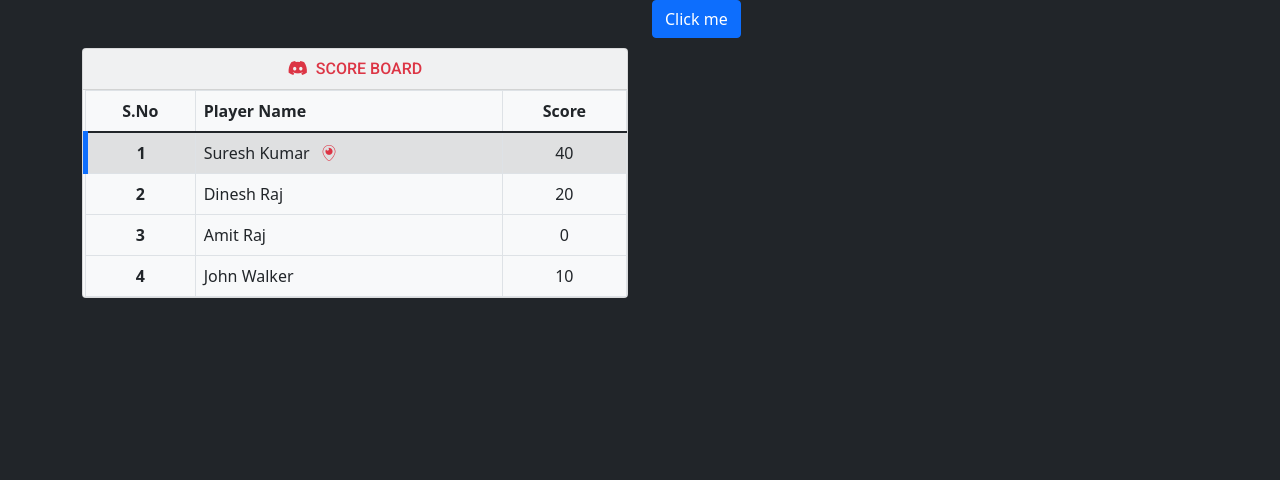
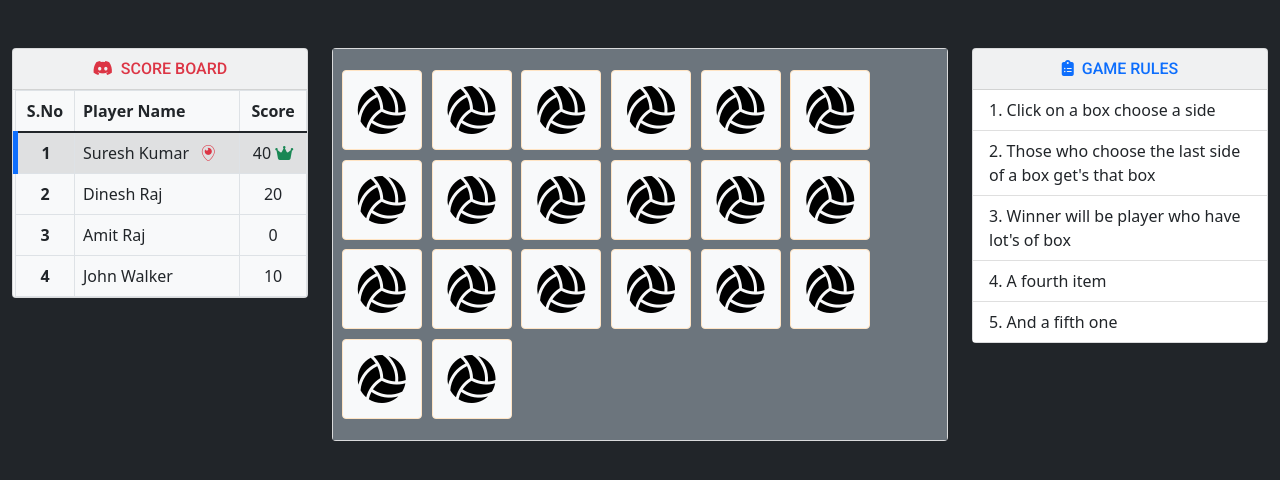
Before and after one commit to Suresh-Kumar-A/connect-dots-game, an Angular app: page /new-game in a window 1280 px wide. Shown: the top 480 px of the page. Built offline with nearby package versions, Linux system fonts and the light colour scheme.

Commit message:
day 2 mid commit

```diff
--- a/src/app/components/new-game/new-game.component.html
+++ b/src/app/components/new-game/new-game.component.html
@@ -1,16 +1,12 @@
-<div class="container">
+<div class="container-fluid">
     <div class="row">
-        <div class="col" id="score-board-col">
+        <div class="col-3" id="score-board-col">
             <div class="card mt-5 tex-dark bg-light" id="score-board-card">
                 <div class="card-header custom-font text-uppercase text-center text-danger">
                     <i class="fab fa-discord"></i>
                     <span class="custom-ml-1">Score Board</span>
                 </div>
                 <div class="card-body p-0">
-                    <!-- <ul class="list-group list-group-flush">
-                        <li class="list-group-item fw-bold" *ngFor="let player of playerList; index as i">
-                            {{i+1}}. {{player.name}} - {{player.score}}</li>
-                    </ul> -->
                     <table class="mb-0 table table-bordered table-hover">
                         <thead>
                             <tr>
@@ -23,21 +19,48 @@
                             <tr *ngFor="let player of playerList; index as i"
                                 [class]="{'active-user': count===i, 'table-active': count===i}">
                                 <th scope="row" class="text-center">{{i+1}}</th>
-                                <td>{{player.name}} <i class="fab fa-periscope custom-ml-1 text-danger" *ngIf="count===i"></i></td>
-                                <td class="text-center">{{player.score}}</td>
+                                <td>{{player.name}} <i class="fab fa-periscope custom-ml-1 text-danger"
+                                        *ngIf="count===i"></i></td>
+                                <td class="text-center">
+                                    {{player.score}}
+                                    <i class="fas fa-crown text-success" *ngIf="player.score===highScore"></i>
+                                </td>
                             </tr>
                         </tbody>
                     </table>
                 </div>
             </div>
         </div>
-        <div class="col" id="player-arena-col">
-            <button class="btn btn-primary" (click)="changeUser()">Click me</button>
-        </div>
-        <!-- <div class="col-3" id="rules-col">
-            <div class="card mt-5" id="score-board-card">
+        <div class="col-6" id="player-arena-col">
+            <div class="card mt-5 tex-dark bg-light">
+                <div class="card-body bg-secondary">
+                    <div class="row">
+                        <button type="button" class="btn btn-light button_custom" (click)="showOptionsPopup()"
+                            *ngFor="let box of boxList; index as i">
+                            <i class="fas fa-3x fa-volleyball-ball"></i>
+                        </button>
+                    </div>
+
+                </div>
 
             </div>
-        </div> -->
+        </div>
+        <div class="col-3" id="game-rules-col">
+            <div class="card mt-5 tex-dark bg-light" id="game-rules-card">
+                <div class="card-header custom-font text-uppercase text-center text-primary">
+                    <i class="fas fa-clipboard-list"></i>
+                    <span class="custom-ml-1">Game Rules</span>
+                </div>
+                <div class="card-body p-0">
+                    <ul class="list-group list-group-numbered list-group-flush">
+                        <li class="list-group-item">Click on a box choose a side</li>
+                        <li class="list-group-item">Those who choose the last side of a box get's that box</li>
+                        <li class="list-group-item">Winner will be player who have lot's of box</li>
+                        <li class="list-group-item">A fourth item</li>
+                        <li class="list-group-item">And a fifth one</li>
+                    </ul>
+                </div>
+            </div>
+        </div>
     </div>
 </div>
--- a/src/app/components/new-game/new-game.component.scss
+++ b/src/app/components/new-game/new-game.component.scss
@@ -10,3 +10,10 @@
     border-left-width: 0.35rem;
     border-left-color: #0d6efd;
 }
+
+.button_custom {
+    height: 80px;
+    width: 80px;
+    margin: 0.8%;
+    border-color: bisque;
+}
--- a/src/app/components/new-game/new-game.component.ts
+++ b/src/app/components/new-game/new-game.component.ts
@@ -1,5 +1,6 @@
 import { Component, OnInit } from '@angular/core';
 import { User } from 'src/app/_model/user';
+import swal from 'sweetalert';
 
 @Component({
   selector: 'app-new-game',
@@ -10,10 +11,16 @@ export class NewGameComponent implements OnInit {
 
   playerList:User[]=[];
   count=0;
+  // highScore=0;
+  highScore=40;
+  numOfBoxed=20;
+  boxList=new Array(20);
+
   constructor() { }
 
   ngOnInit(): void {
     this.addSamplePlayers();
+    // this.swal=require('sweetalert2');
   }
 
   private addSamplePlayers(){
@@ -50,4 +57,41 @@ export class NewGameComponent implements OnInit {
     this.count=Math.floor((Math.random()*100)%4);
     console.log("New count"+this.count)
   }
+
+  showOptionsPopup(){
+    // Swal.fire({
+    //   title: 'Auto close alert!',
+    //   text: 'I will close in 2 seconds.',
+    //   showCancelButton:true,
+    //   showConfirmButton:true,
+    //   showDenyButton:true,
+    //   confirmButtonColor:'green',
+    //   cancelButtonColor:'blue',
+    //   denyButtonColor: 'orange'
+    // })
+
+    swal({
+      buttons: {
+        Top: { text: "TOP", value: "top", className:'btn-success'},
+        Bottom: { text: "Bottom", value: "bottom",className:'btn-warning' },
+        Left: { text: "LEFT", value: "left",className:'btn-danger' },
+        Right: { text: "RIGHT", value: "right", className:'btn-dark'}
+      },
+    })
+      .then((value: any) => {
+        switch (value) {
+          case "left": console.log("left")
+            break;
+          case "right": console.log("right")
+            break;
+          case "top":console.log("top")
+            break;
+          case "bottom": console.log("bottom")
+            break;
+          default:
+            console.log("Nothing");
+        }
+      });
+
+  }
 }
```
Also changed, not shown: package.json (+10 -9 lines), 1 other file (tests, documents, lock files or other folders).
